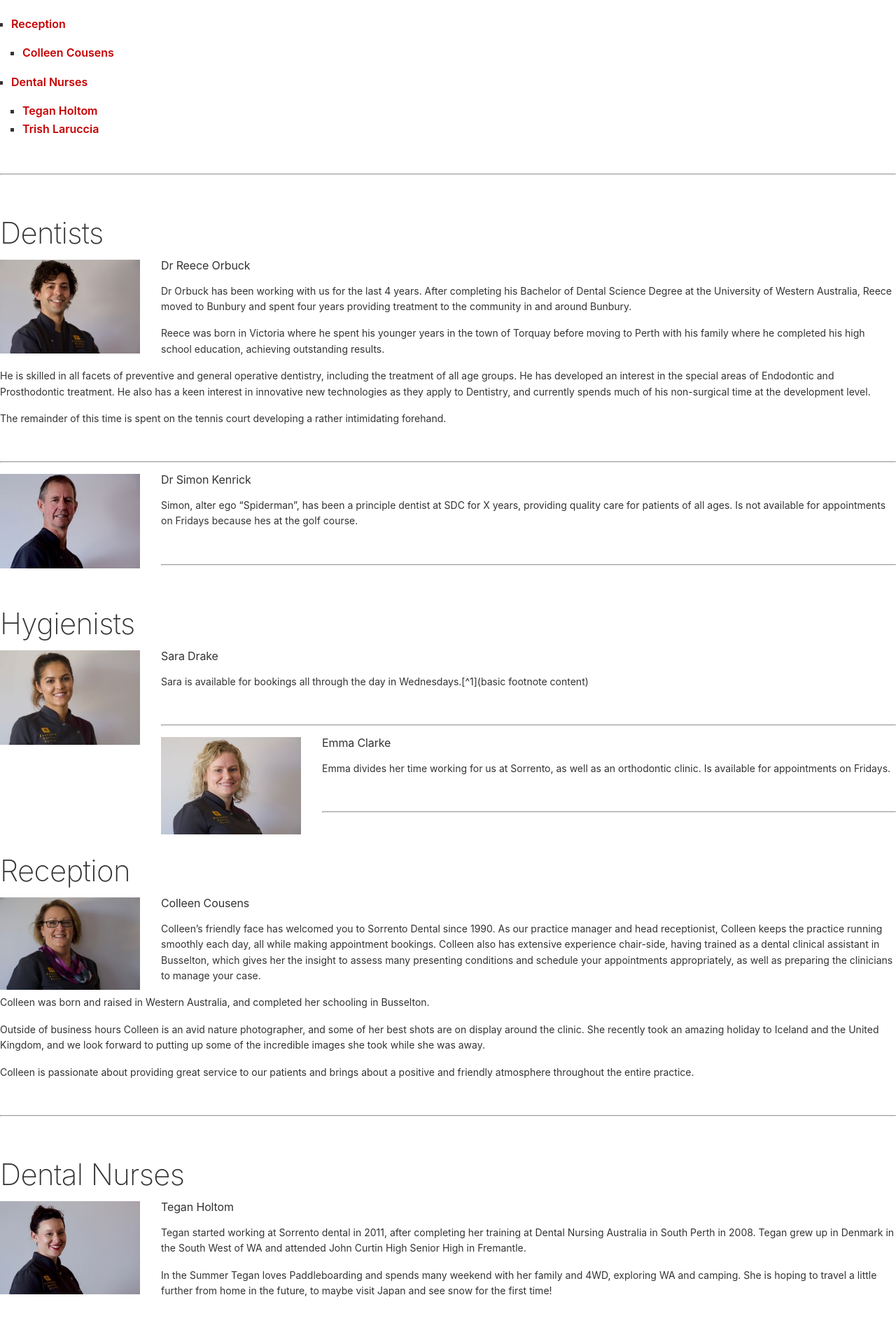
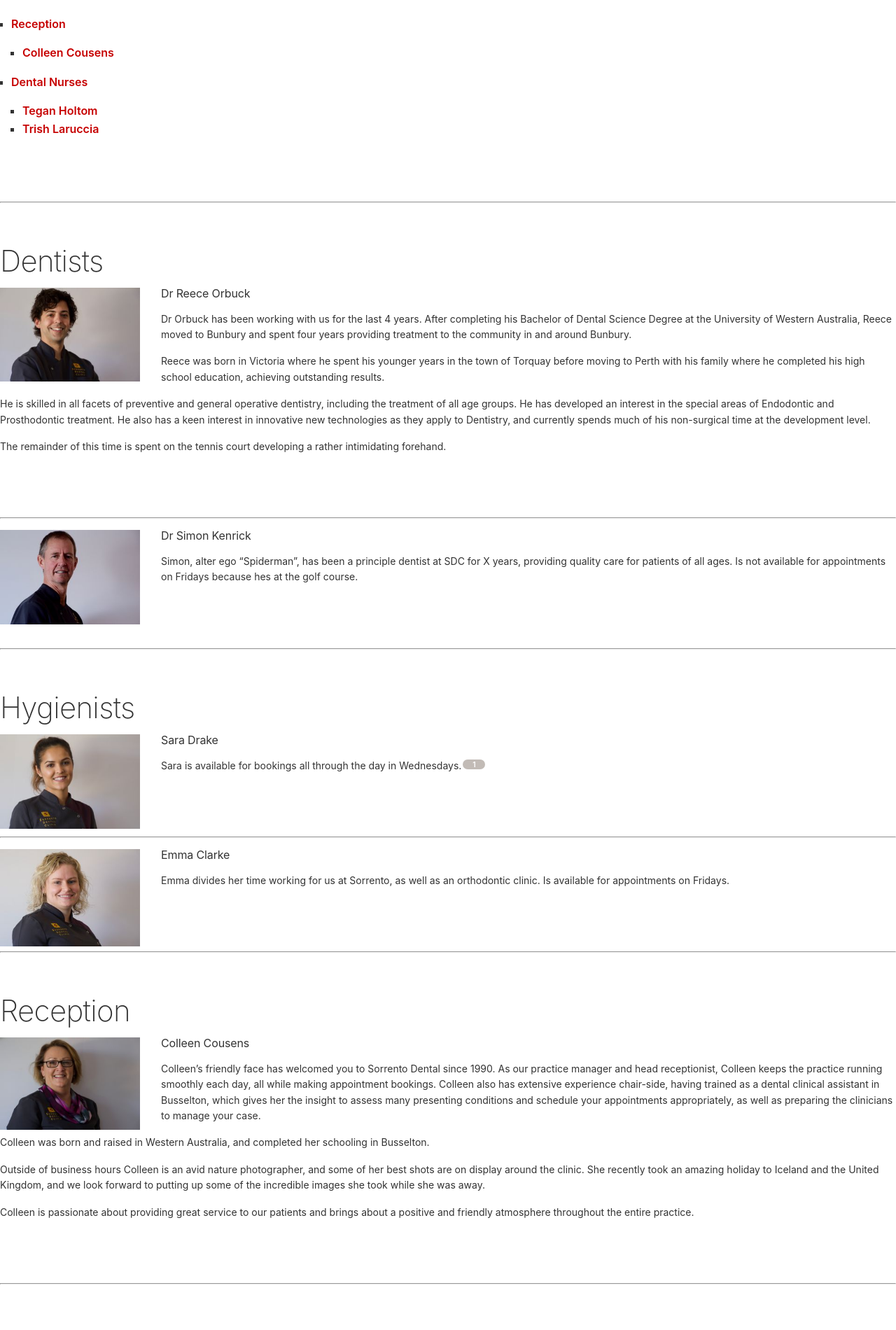
Before and after one commit to sorrentodc/sorrentodc.github.io, a Jekyll site: the page built from _posts/2018-01-06-Meet-the-team.md, in a window 1280 px wide. Shown: the part 849-2749 px from the top of the page at 70% size. Built offline with Jekyll 4.4.1, drawn with Linux system fonts in a browser that asks for light colours; some of the changed text lies outside the part shown.

Commit message:
footnote fix

```diff
--- a/_posts/2018-01-06-Meet-the-team.md
+++ b/_posts/2018-01-06-Meet-the-team.md
@@ -40,7 +40,7 @@
 
 ![sara thumbnail](/media/staff/thumbnails/sara.jpg)
 ##### Sara Drake
-Sara is available for bookings all through the day in Wednesdays.[^1](basic footnote content)
+Sara is available for bookings all through the day in Wednesdays.[^1]
 
 ---
 
--- a/css/main.css
+++ b/css/main.css
@@ -125,7 +125,7 @@
     font-weight: 700; }
 
 hr {
-  margin-top: 50px;
+  margin-top: 90px;
 }
 
 code,
```
Also changed, not shown: other parts of _posts/2018-01-06-Meet-the-team.md (+3 -0 lines).
